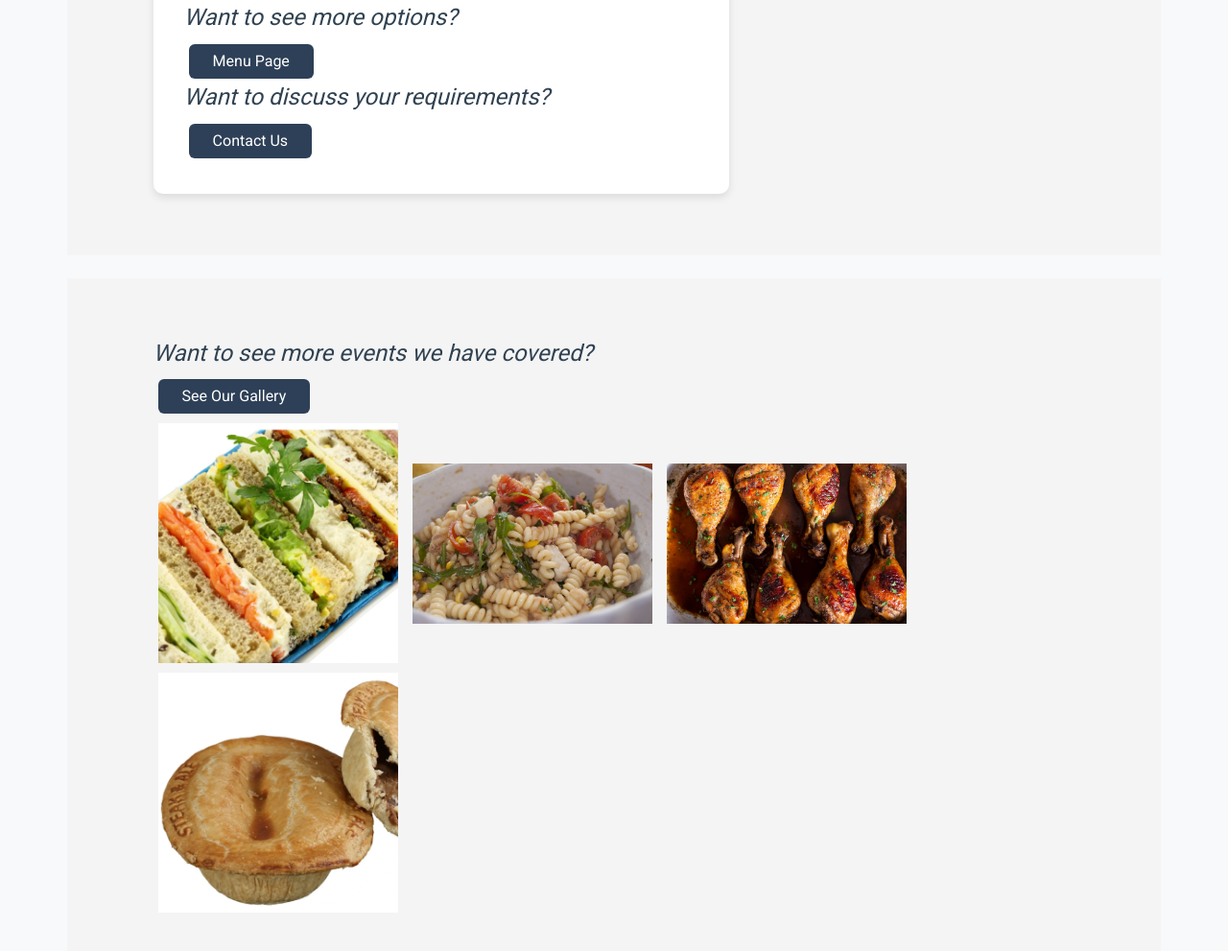
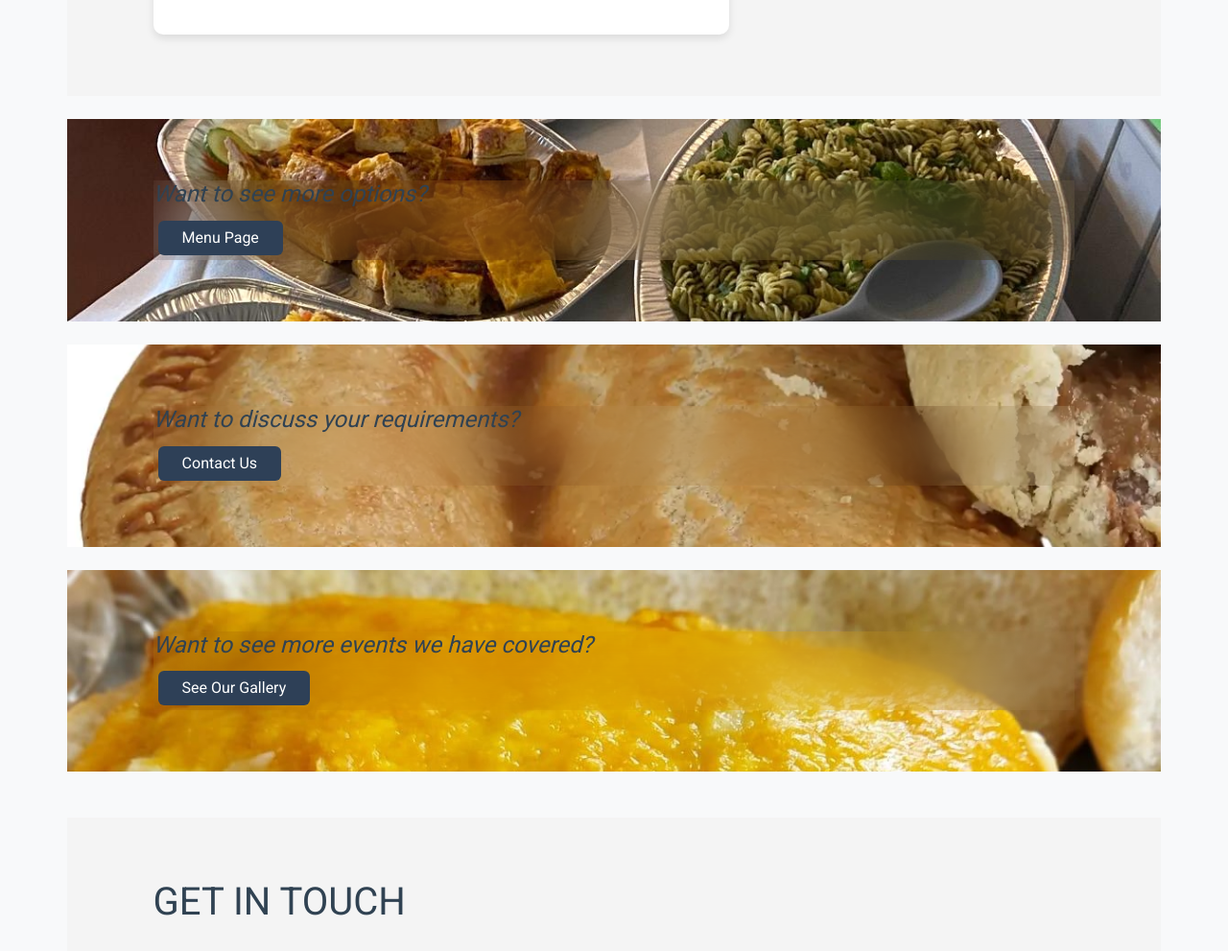
Before and after one commit to stff11/loveataly, a plain HTML site: page index.html in a window 1280 px wide. Shown: the part 2240-3231 px from the top of the page at 96% size. Drawn offline with nearby package versions, Linux system fonts and the light colour scheme.

Commit message:
new question blocks

```diff
--- a/css/styles.css
+++ b/css/styles.css
@@ -172,10 +172,10 @@ a:hover {
 
 /* Show background images on hover */
 .left-block:hover{
-  background-image: url('images/van2.jpeg');
+  background-image: url('../images/van2.jpeg');
 }
 .right-block:hover {
-  background-image: url('images/van4.jpeg');
+  background-image: url('../images/van4.jpeg');
 }
 
 .bold {
@@ -269,6 +269,19 @@ img.preview:hover {
 .question {
   font-style: italic;
 }
+#question1 {
+  background: url('../images/buffet.jpeg') no-repeat center center/cover;
+}
+#question2 {
+  background: url('../images/pies.webp') no-repeat center center/cover;
+}
+#question3 {
+  background: url('../images/parmo.jpeg') no-repeat center center/cover;
+}
+
+.background {
+  backdrop-filter: blur(30px);
+}
 
 /****** My Button  ******/
 .btn {
--- a/index.html
+++ b/index.html
@@ -113,28 +113,28 @@
                 </ul>
                 <p class="additional">Add sausage or/and bacon buns for only £2.30pp</p>
                 <p class="additional">Add Italian sweets for £1.80pp</p>
-                <div>
-                    <h4 class="question">Want to see more options?</h4>
-                    <a class="btn" href="menu.html">Menu page</a>
-                </div>
-                <div>
-                    <h4 class="question">Want to discuss your requirements?</h4>
-                    <a class="btn" href="#contact-container">Contact us</a>
-                </div>
             </div>
         </div>
     </section>
 
-    <section class="container my-4" id="gallery">
-        <div>
+    <section class="container my-4" id="question1">
+        <div class="background">
+            <h4 class="question">Want to see more options?</h4>
+            <a class="btn" href="menu.html">Menu page</a>
+        </div>
+    </section>
+
+    <section class="container my-4" id="question2">
+        <div class="background">
+            <h4 class="question">Want to discuss your requirements?</h4>
+            <a class="btn" href="#contact-container">Contact us</a>
+    </div>
+    </section>
+
+    <section class="container my-4" id="question3">
+        <div class="background">
             <h4 class="question">Want to see more events we have covered?</h4>
             <a class="btn" href="gallery.html">See our gallery</a>
-        </div>
-        <div class="gallery-preview">
-            <img src="images/sandwich.webp" alt="Sandwich" class="preview">
-            <img src="images/pasta.webp" alt="Pasta" class="preview">
-            <img src="images/chicken.webp" alt="Chicken" class="preview">
-            <img src="images/pies.webp" alt="Pies" class="preview">
         </div>
     </section>
 
```
Also changed, not shown: css/gallery.css (+14 -0 lines).
